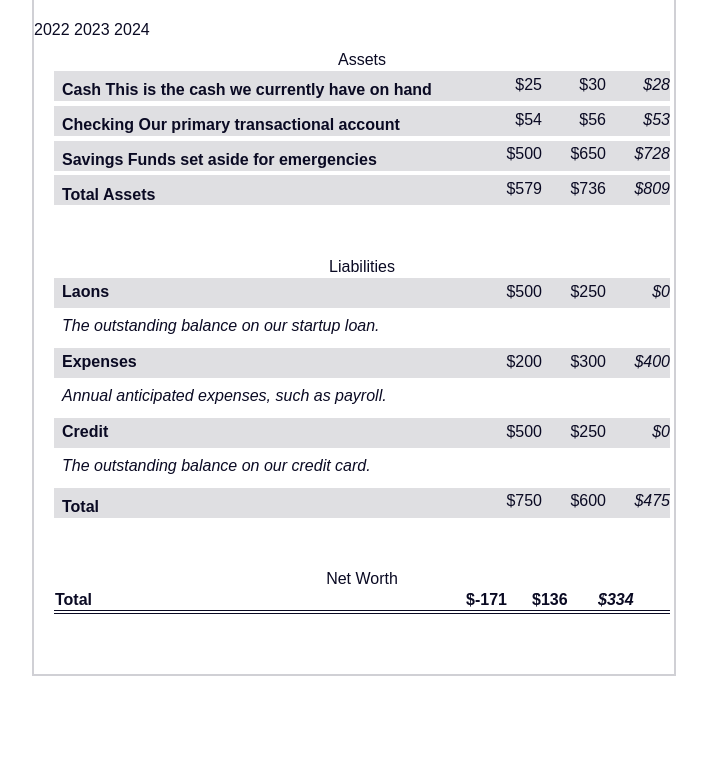
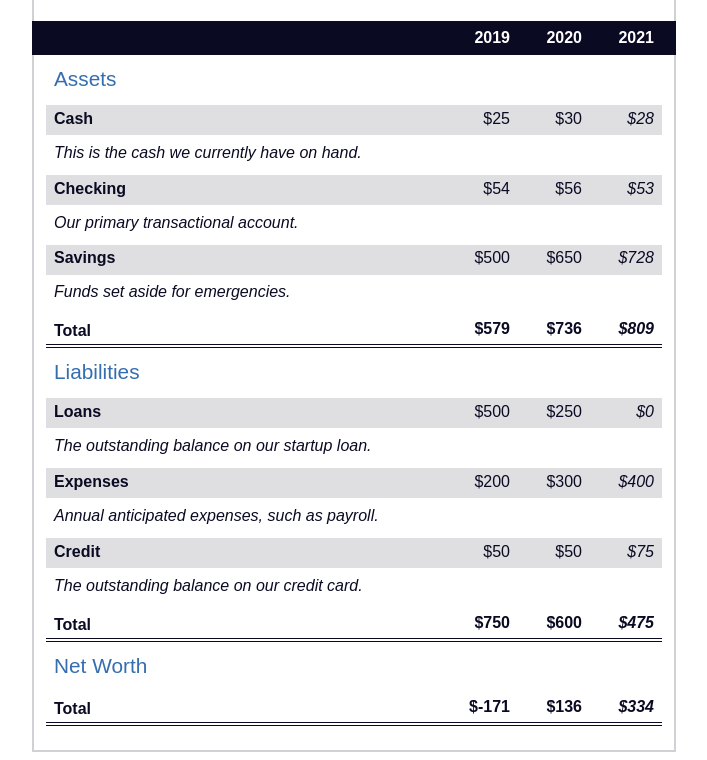
Before and after one commit to Hamser1001/balance_sheet, a plain HTML site: page index.html in a window 1280 px wide. Shown: the part 106-866 px from the top of the page, without its empty margins (286-993 px from the left). Before the commit the page ends 800 px from the top, so only its background shows below. Drawn offline with Linux system fonts and the light colour scheme.

Commit message:
finish the project

```diff
--- a/index.html
+++ b/index.html
@@ -15,10 +15,10 @@
             <span>Balance Sheet</span>
           </span>
         </h1>
-            <div class="years">
-                <span class="year">2022</span>
-                <span class="year">2023</span>
-                <span class="year">2024</span>
+        <div id="years" aria-hidden="true">
+          <span class="year">2019</span>
+          <span class="year">2020</span>
+          <span class="year">2021</span>
         </div>
         <div class="table-wrap">
           <table>
@@ -26,32 +26,32 @@
             <thead>
               <tr>
                 <td></td>
-                            <th><span class="sr-only year">2022</span></th>
-                            <th><span class="sr-only year">2023</span></th>
-                            <th class="current"><span class="sr-only year">2024</span></th>
+                <th><span class="sr-only year">2019</span></th>
+                <th><span class="sr-only year">2020</span></th>
+                <th class="current"><span class="sr-only year">2021</span></th>
               </tr>
             </thead>
             <tbody>
               <tr class="data">
-                            <th>Cash <span>This is the cash we currently have on hand</span></th>
+                <th>Cash <span class="description">This is the cash we currently have on hand.</span></th>
                 <td>$25</td>
                 <td>$30</td>
                 <td class="current">$28</td>
               </tr>
               <tr class="data">
-                            <th>Checking <span>Our primary transactional account</span></th>
+                <th>Checking <span class="description">Our primary transactional account.</span></th>
                 <td>$54</td>
                 <td>$56</td>
                 <td class="current">$53</td>
               </tr>
               <tr class="data">
-                            <th>Savings <span>Funds set aside for emergencies</span></th>
+                <th>Savings <span class="description">Funds set aside for emergencies.</span></th>
                 <td>$500</td>
                 <td>$650</td>
                 <td class="current">$728</td>
               </tr>
-                        <tr class="data">
-                            <th>Total <span>Assets</span></th>
+              <tr class="total">
+                <th>Total <span class="sr-only">Assets</span></th>
                 <td>$579</td>
                 <td>$736</td>
                 <td class="current">$809</td>
@@ -63,14 +63,14 @@
             <thead>
               <tr>
               <td></td>
-                            <th><span class="sr-only">2022</span></th>
-                            <th><span class="sr-only">2023</span></th>
-                            <th><span class="sr-only">2024</span></th>
+              <th><span class="sr-only">2019</span></th>
+              <th><span class="sr-only">2020</span></th>
+              <th><span class="sr-only">2021</span></th>
               </tr>
             </thead>
             <tbody>
               <tr class="data">
-                            <th>Laons <span class="description">The outstanding balance on our startup loan.</span></th>
+                <th>Loans <span class="description">The outstanding balance on our startup loan.</span></th>
                 <td>$500</td>
                 <td>$250</td>
                 <td class="current">$0</td>
@@ -83,11 +83,11 @@
               </tr>
               <tr class="data">
                 <th>Credit <span class="description">The outstanding balance on our credit card.</span></th>
-                            <td>$500</td>
-                            <td>$250</td>
-                            <td class="current">$0</td>
+                <td>$50</td>
+                <td>$50</td>
+                <td class="current">$75</td>
               </tr>
-                        <tr class="data">
+              <tr class="total">
                 <th>Total <span class="sr-only">Liabilities</span></th>
                 <td>$750</td>
                 <td>$600</td>
@@ -100,9 +100,9 @@
             <thead>
               <tr>
               <td></td>
-                            <th><span class="sr-only">2022</span></th>
-                            <th><span class="sr-only">2023</span></th>
-                            <th><span class="sr-only">2024</span></th>
+              <th><span class="sr-only">2019</span></th>
+              <th><span class="sr-only">2020</span></th>
+              <th><span class="sr-only">2021</span></th>
               </tr>
             </thead>
             <tbody>
--- a/styles.css
+++ b/styles.css
@@ -6,7 +6,6 @@ span[class~="sr-only"] {
     width: 1px !important;
     position: absolute !important;
     overflow: hidden !important;
-    /*hide th*/
     white-space: nowrap !important;
     padding: 0 !important;
     margin: -1px !important;
@@ -47,7 +46,6 @@ section {
     border: 2px solid #d0d0d5;
   }
 
-
   #years {
     display: flex;
     justify-content: flex-end;
@@ -57,6 +55,7 @@ section {
     background: #0a0a23;
     color: #fff;
     padding: 0.5rem calc(1.25rem + 2px) 0.5rem 0;
+    margin: 0 -2px;
   }
 
   #years span[class] {
@@ -75,6 +74,13 @@ table {
     width: 100%;
     position: relative;
     margin-top: 3rem;
+  }
+
+  table caption {
+    color: #356eaf;
+    font-size: 1.3em;
+    font-weight: normal;
+    position: absolute;
     top: -2.25rem;
     left: 0.5rem;
   }
@@ -85,7 +91,7 @@ tbody td {
     max-width: 4rem;
   }
 
-tbody th{
+  tbody th {
     width: calc(100% - 12rem);
   }
 
@@ -94,9 +100,14 @@ tr[class="total"] {
     font-weight: bold;
   }
 
-tr[class="total"] th{
+  tr[class="total"] th {
     text-align: left;
-    font-weight: bold;
+    padding: 0.5rem 0 0.25rem 0.5rem;
+  }
+
+  tr.total td {
+    text-align: right;
+    padding: 0 0.25rem;
   }
 
   tr.total td:nth-of-type(3) {
@@ -131,6 +142,10 @@ tr.data th .description {
 
   tr.data td {
     vertical-align: top;
-    padding: 0.3rem 0 0.75rem;
+    padding: 0.3rem 0.25rem 0;
     text-align: right;
   }
+
+  tr.data td:last-of-type {
+    padding-right: 0.5rem;
+  }
```
Lines whose indentation alone changed are shown as unchanged.
